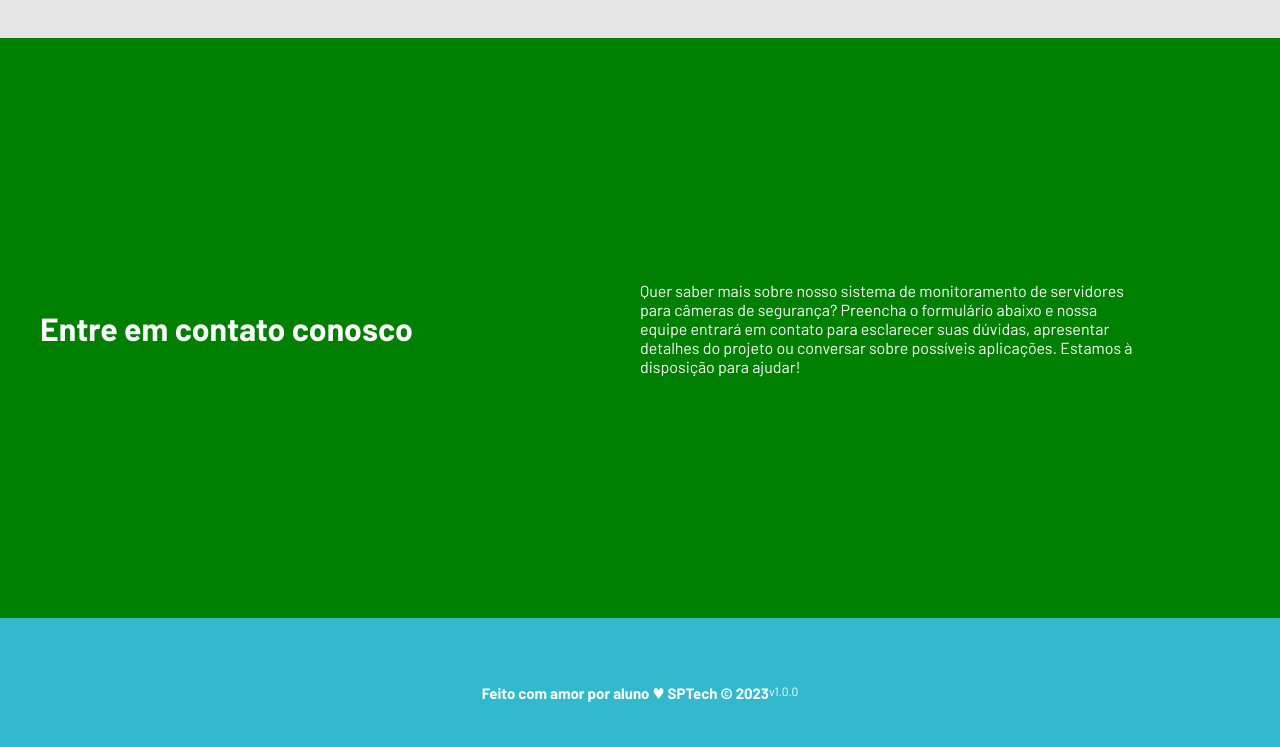
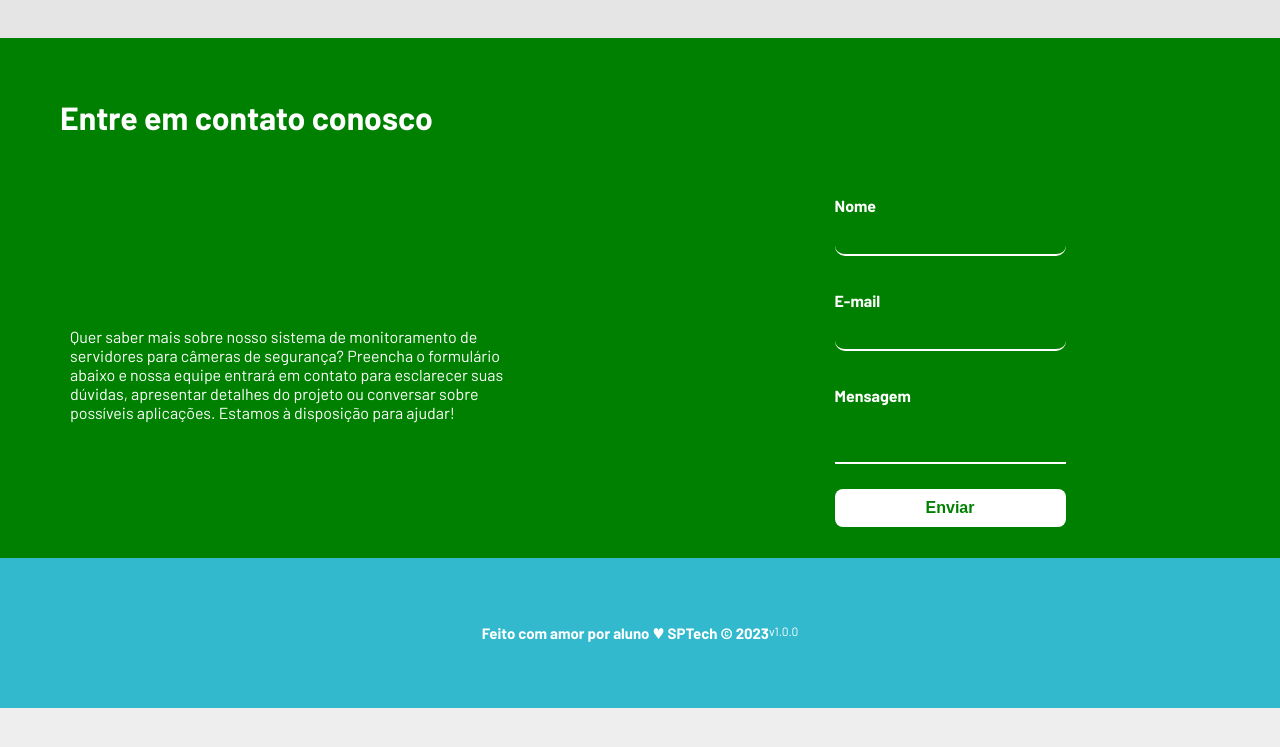
Before and after one commit to IntelVision-PI/intelvision, a website: page public/contato.html in a window 1280 px wide. Shown: the part 735-1482 px from the top of the page. After the commit the page ends 1443 px from the top, so only its background shows below. Drawn offline with Linux system fonts and the light colour scheme; a web font is replaced by a local one.

Commit message:
feat: Adicionando um questionário

```diff
--- a/public/contato.html
+++ b/public/contato.html
@@ -63,11 +63,37 @@
             <div class="tituloContato">
                 <h1>Entre em contato conosco</h1>
             </div>
+            <br>
+
 
             <div class="textoPequeno">
                 <P>Quer saber mais sobre nosso sistema de monitoramento de servidores para câmeras de segurança? Preencha o formulário abaixo e nossa equipe entrará em contato para esclarecer suas dúvidas, apresentar detalhes do projeto ou conversar sobre possíveis aplicações. Estamos à disposição para ajudar!</P>
             </div>
-    </div>
+
+
+            <div class="formulario-contato">
+            <form>
+                <div class="campo-formulario">
+                <label for="nome" style="color: white;">Nome </label></style>
+                <input type="text" id="nome" name="nome">
+                </div>
+
+                <div class="campo-formulario">
+                <label for="email" style="color: white;">E-mail</label>
+                <input type="email" id="email" name="email">
+                </div>
+
+                <div class="campo-formulario">
+                <label for="mensagem" style="color: white;">Mensagem</label>
+                <textarea id="mensagem" name="mensagem"></textarea>
+                </div>
+
+                <div class="campo-formulario">
+                <button type="submit" class="botao-enviar">Enviar</button>
+                </div>
+            </form>
+            </div>
+ </div>
 
     <div class="footer">
       <div class="container">
--- a/public/css/contato.css
+++ b/public/css/contato.css
@@ -118,20 +118,69 @@ body {
 
 .entrarEmContato {
     background-color: green;
-    height: 500px;
+    height: 480px;
     display: grid;
     grid-template-columns: 1fr 1fr;
     align-items: center;
-    padding: 40px;
+    padding: 20px;
 }
 
 .textoPequeno p {
+    padding: 20px;
     color: #fff;
 }
+
+.formulario-contato {
+  max-width: 400px;
+  margin: 20px auto;
+}
+
+.campo-formulario {
+  display: flex;
+  flex-direction: column;
+  margin-bottom: 25px;
+}
+
+
+.campo-formulario label {
+  margin-bottom: 5px;
+  font-weight: bold;
+}
+
+.campo-formulario input,
+.campo-formulario textarea {
+  border: none;
+  border-bottom: 2px solid white;
+  background: transparent;
+  padding: 8px;
+  font-size: 16px;
+  color: white;
+  outline: none;
+  resize: none;
+}
+
+
+.botao-enviar {
+  padding: 10px 20px;
+  border: none;
+  border-radius: 8px;
+  background: white;
+  color: green;
+  font-size: 16px;
+  font-weight: bold;
+  cursor: pointer;
+  transition: 0.3s;
+}
+
+.botao-enviar:hover {
+  background: #f0f0f0;
+}
+
 
 
 .tituloContato{
     color: #fff;
+    padding: 40px;
 }
 
 .textoPequeno {
@@ -139,6 +188,7 @@ body {
     align-items: flex-start;
     color: #fff;
     max-width: 500px;
+      padding: 30px;
 }
 
 
```
